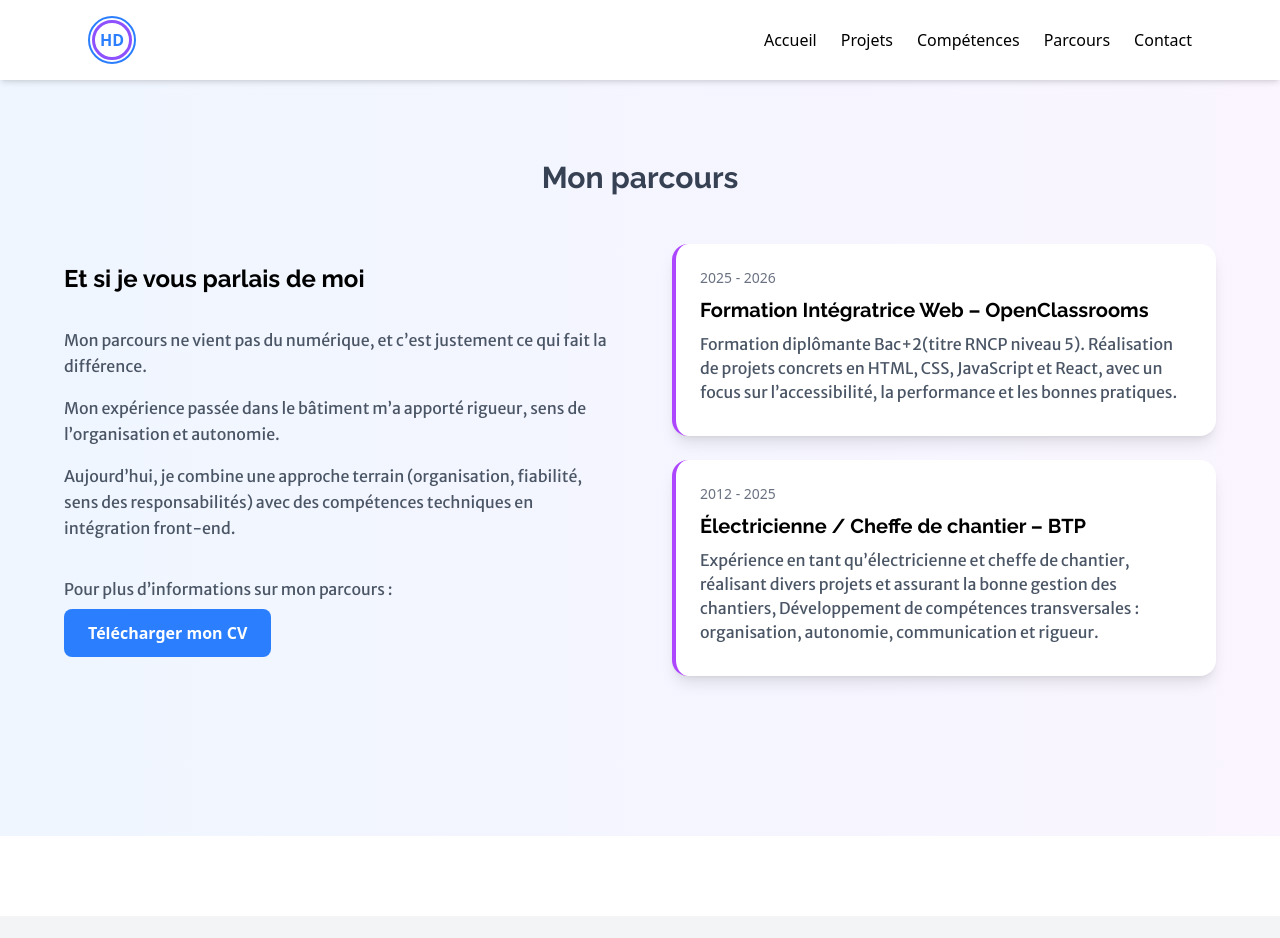
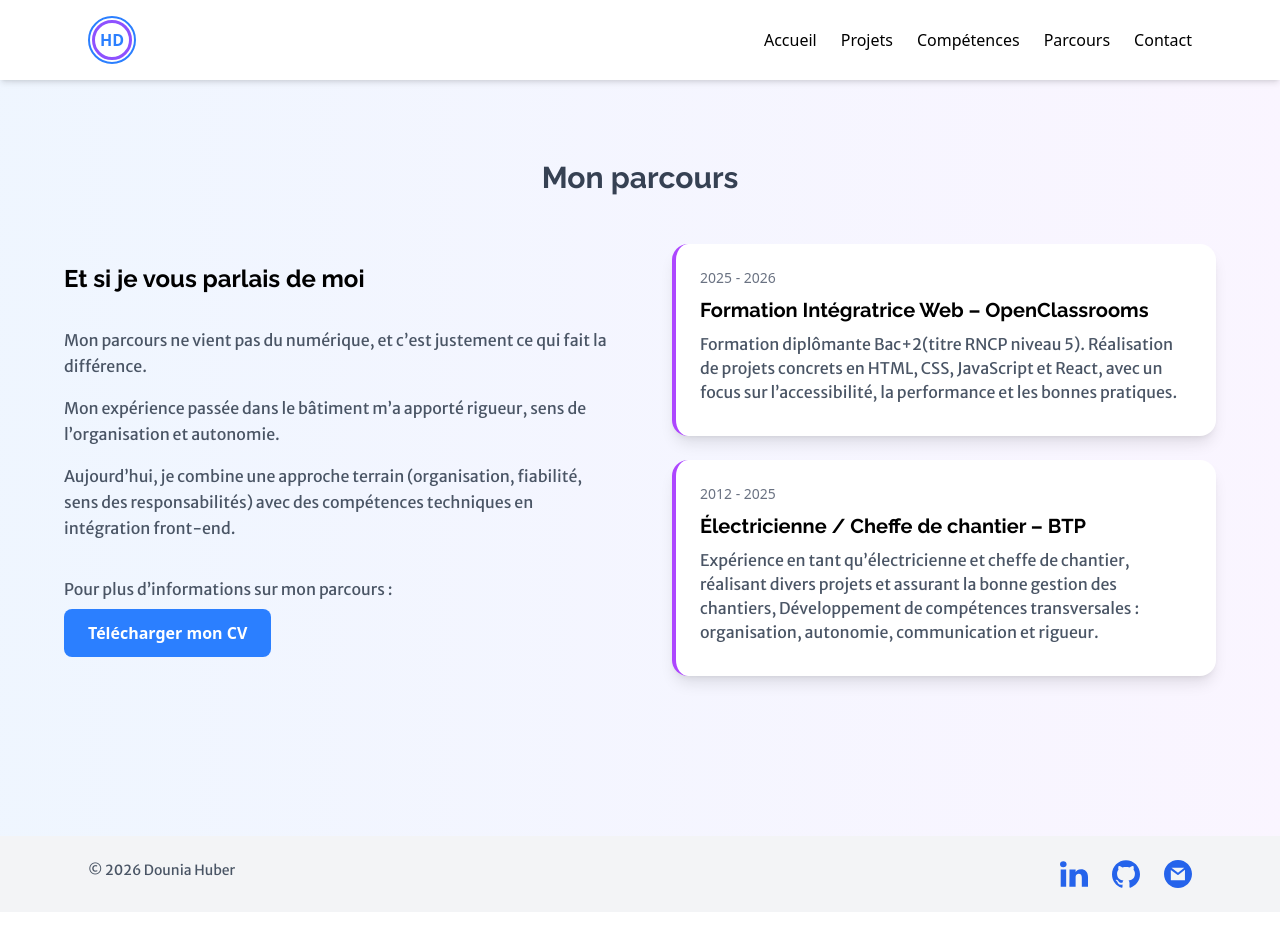
Before and after one commit to Dounia44/Portfolio, a React (Vite) app: page / in a window 1280 px wide. Shown: the top 938 px of the page. After the commit the page ends 912 px from the top, so only its background shows below. Built offline with nearby package versions, Linux system fonts and the light colour scheme.

Commit message:
style: correction marge footer

```diff
--- a/src/components/Footer.jsx
+++ b/src/components/Footer.jsx
@@ -4,7 +4,7 @@ import gmail from "../assets/icons/gmail.svg";
 
 const Footer = () => {
   return (
-    <footer className="bg-gray-100 py-6 mt-20">
+    <footer className="bg-gray-100 py-6">
       <div className="max-w-6xl mx-auto flex flex-col md:flex-row items-center justify-between px-6 gap-2">
         <p className="text-gray-600 text-sm">
           © {new Date().getFullYear()} Dounia Huber
```
